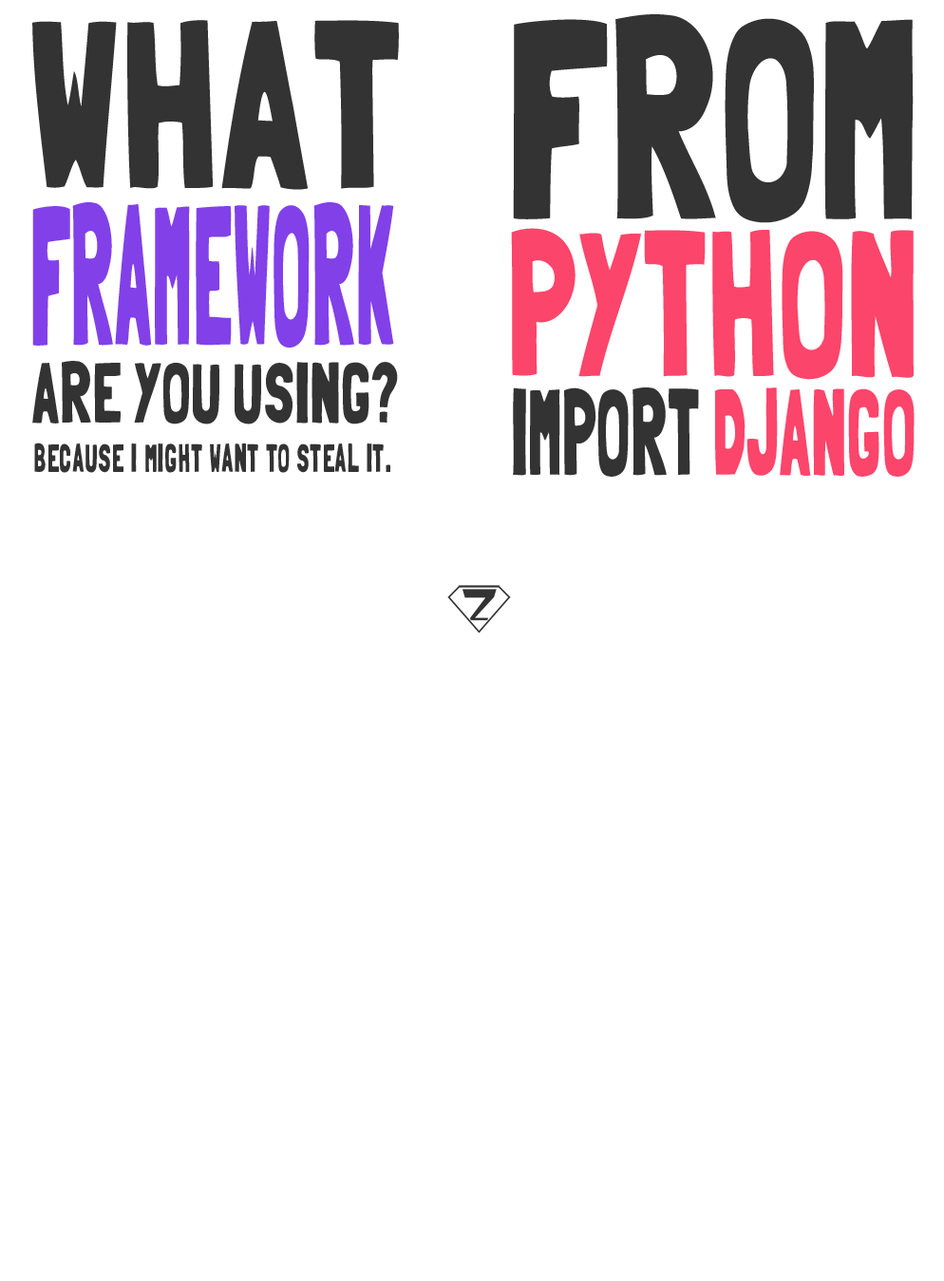
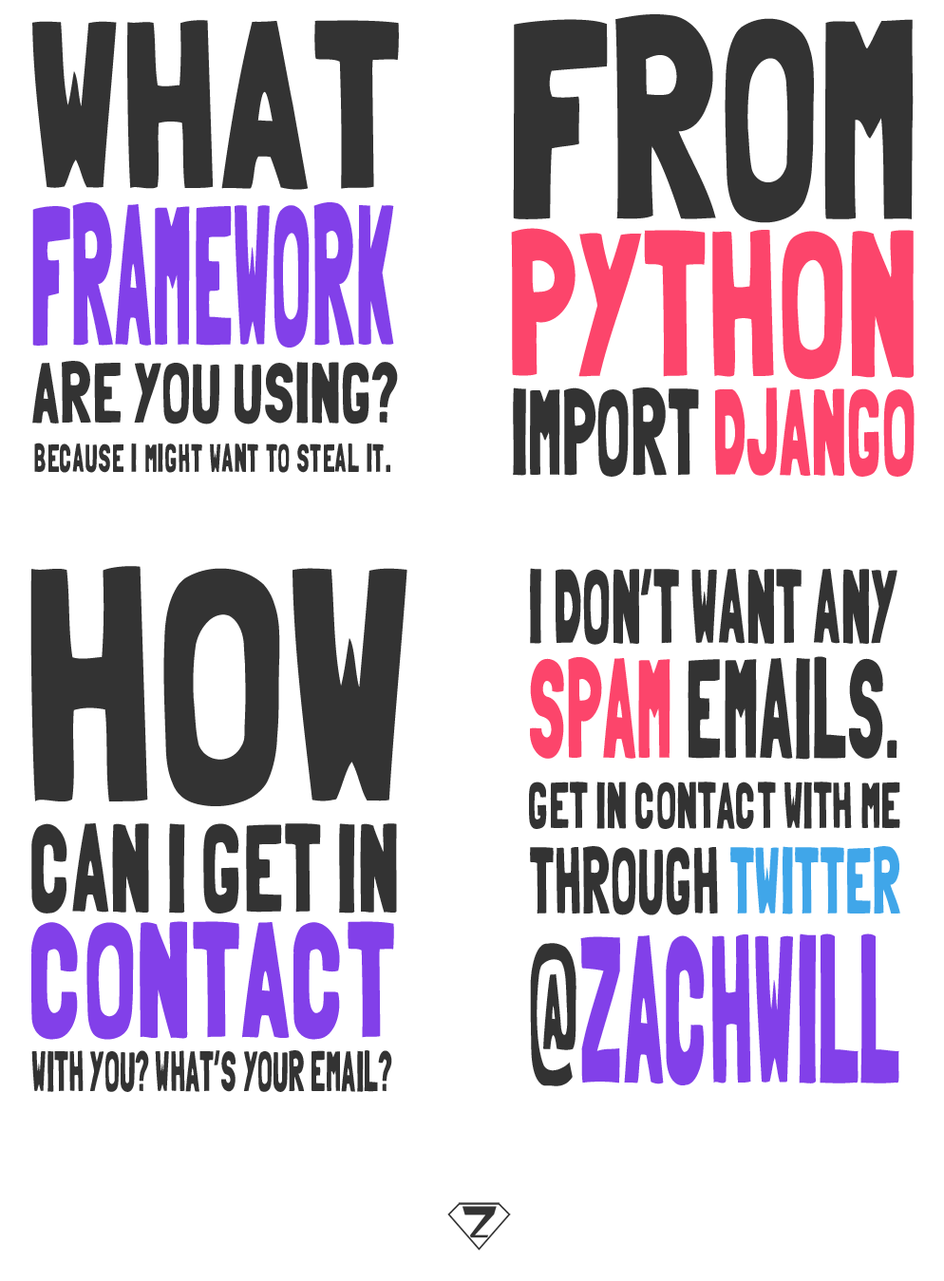
Before and after one commit to zachwill/import_screencast, a Django app: page /about/ in a window 1280 px wide. Shown: the part 1566-2915 px from the top of the page at 95% size, without its empty margins (136-1130 px from the left). Before the commit the page ends 2233 px from the top, so only its background shows below. Run offline with Django 3.2, Linux system fonts and the light colour scheme; style sheets or scripts are compiled from the project's sources; parts of the project's set-up code (start-up, migrations or seed data) failed here and were passed over; some libraries are stand-ins or nearby versions.

Commit message:
Added final about image

```diff
--- a/screencasts/templates/about.html
+++ b/screencasts/templates/about.html
@@ -5,5 +5,6 @@
     <div class="about_headline"></div>
     <div class="what_font"></div>
     <div class="what_framework"></div>
+    <div class="how_contact"></div>
 </div>
 {% endblock %}
--- a/static/css/main.css
+++ b/static/css/main.css
@@ -22,6 +22,7 @@ header .code a:hover{background-position-y:-88px;}
 .headline .about_headline{background:url('/static/img/about_headline.png') no-repeat center center;height:620px;margin:0 auto 50px;width:950px;}
 .headline .what_font{background:url('/static/img/what_font.png') no-repeat center center;margin-top:50px;height:620px;margin:0 auto 50px;width:950px;}
 .headline .what_framework{background:url('/static/img/what_framework.png') no-repeat center center;height:620px;margin:0 auto 50px;width:950px;height:530px;}
+.headline .how_contact{background:url('/static/img/how_contact.png') no-repeat center center;height:620px;margin:0 auto 50px;width:950px;height:600px;}
 .screencast{margin:100px 0 150px;}
 .description{float:left;font-size:16px;line-height:1.5;width:33%;}.description h2{font:normal 55px 'Folk',sans-serif;margin:0 auto 35px;width:100%;}.description h2 a{display:inline-block;padding:10px;text-transform:uppercase;}
 .description p{text-align:justify;}
--- a/static/css/main.less
+++ b/static/css/main.less
@@ -107,6 +107,11 @@ header{
         .large_image;
         height: 530px;
     }
+    .how_contact{
+        background: url('/static/img/how_contact.png') no-repeat center center;
+        .large_image;
+        height: 600px;
+    }
 }
 .screencast{
     margin: 100px 0 150px;
```
Also changed, not shown: static/img/how_contact.png (added).
